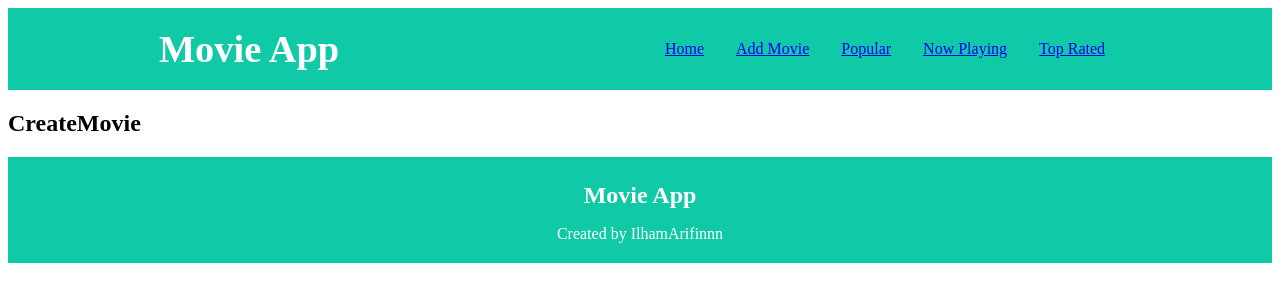
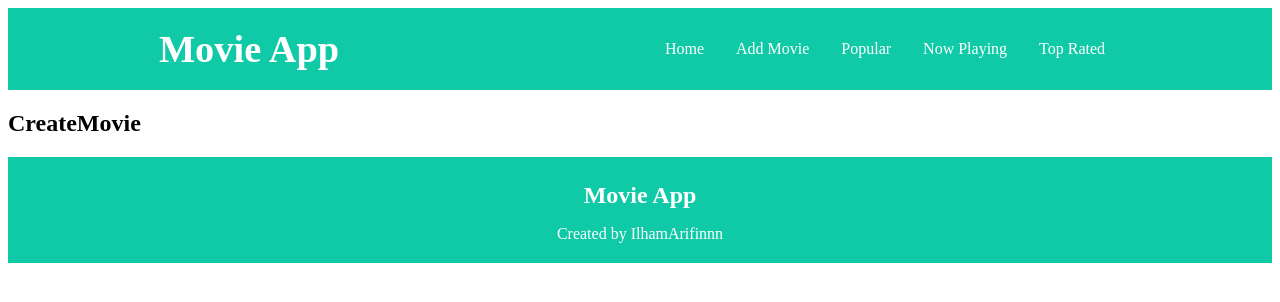
Before and after one commit to IlhamArifinnn/pemrograman-frontend, a React (Vite) app: page /movie/create in a window 1280 px wide. Shown: the top 302 px of the page. Built offline with nearby package versions, Linux system fonts and the light colour scheme.

Commit message:
build: change color navbar

```diff
--- a/src/components/Navbar/Navbar.module.css
+++ b/src/components/Navbar/Navbar.module.css
@@ -32,6 +32,18 @@
   margin-bottom: 1rem;
 }
 
+.navbar__item a {
+  text-decoration: none;
+  color: white;
+  font-weight: 500;
+  font-size: 1rem;
+  transition: color 0.3s ease;
+}
+
+.navbar__item a:hover {
+  color: #004e64;
+}
+
 /* Medium Screen */
 @media (min-width: 768px) {
   .navbar {
```
